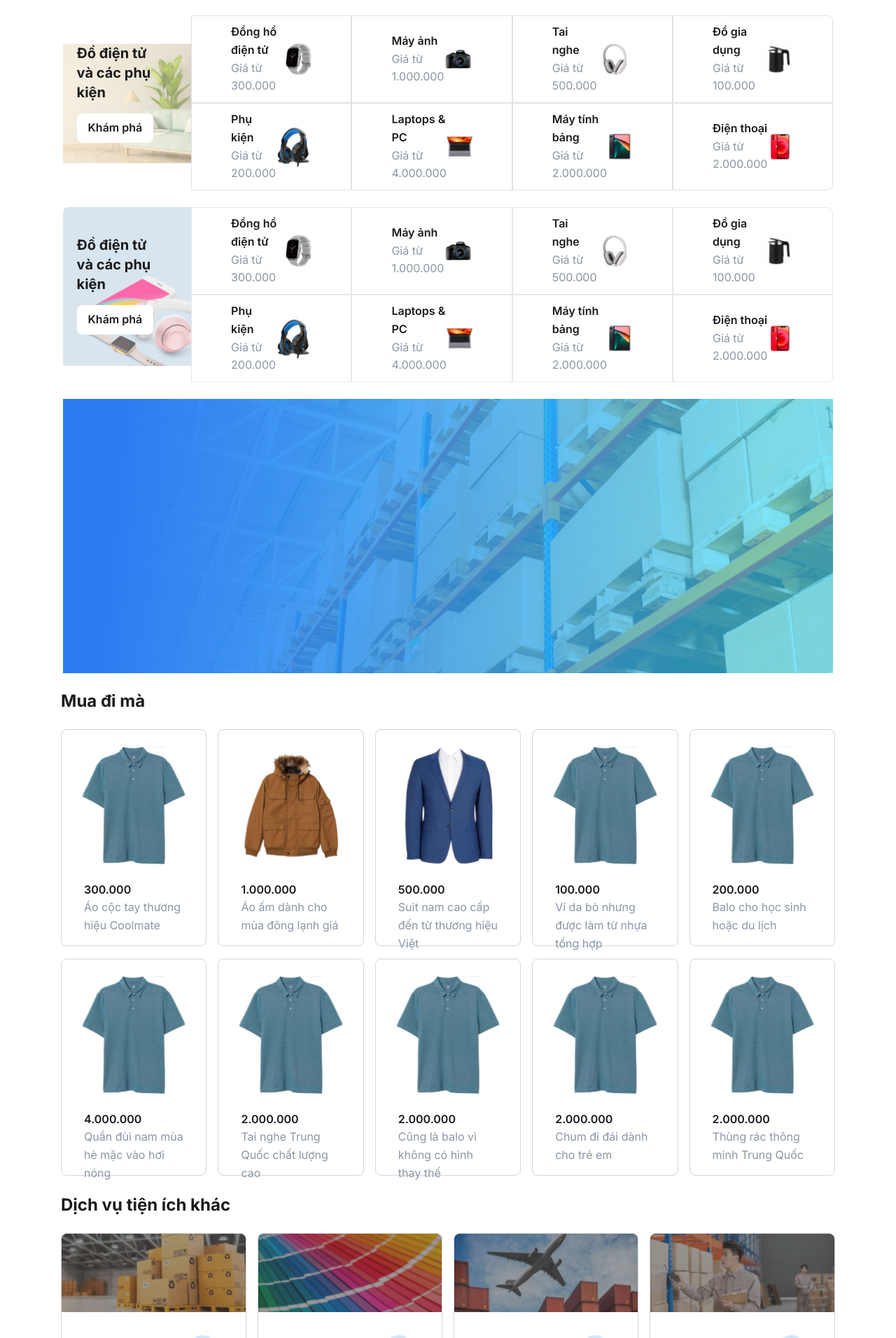
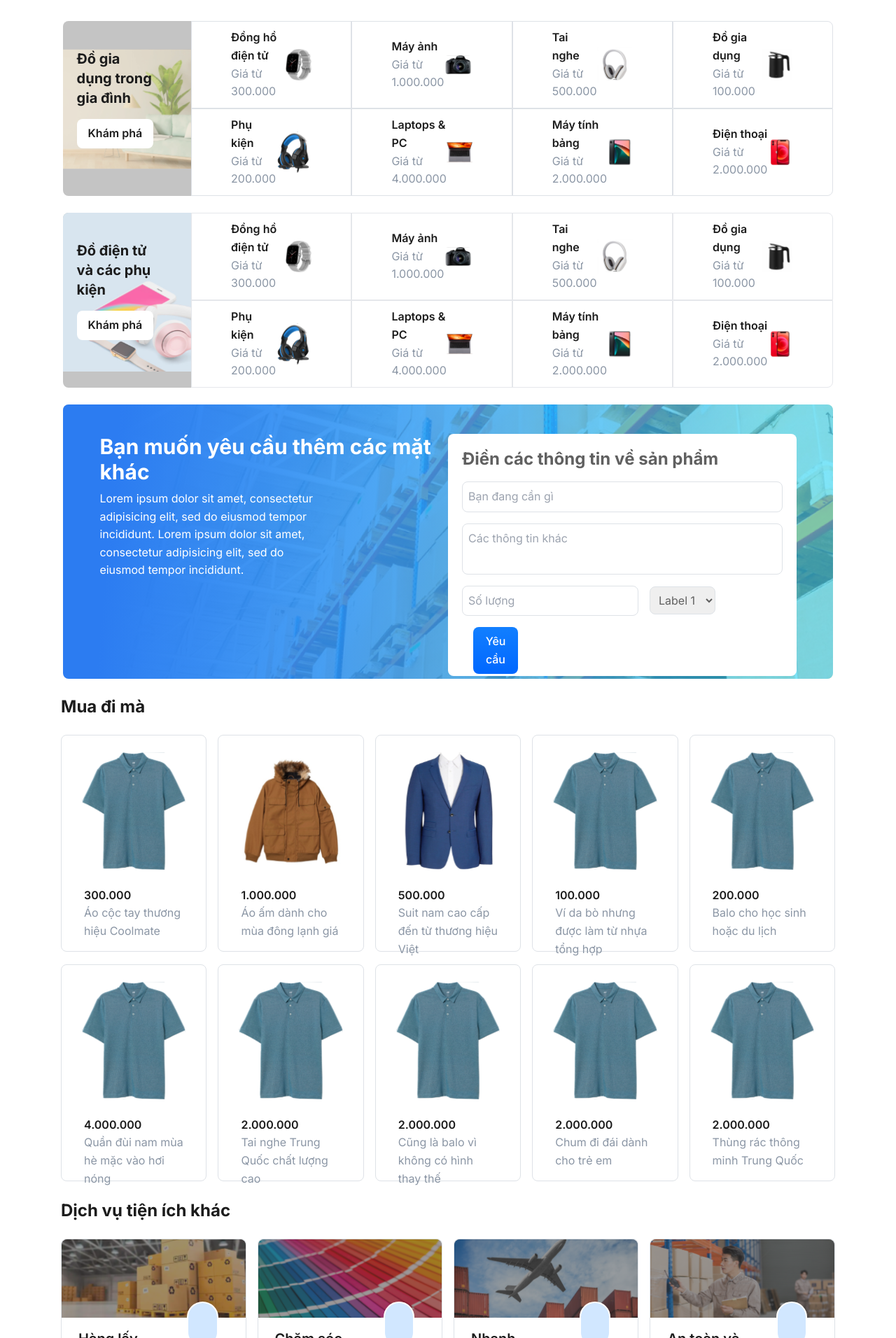
Before and after one commit to Royal-Software-Vietnam/ecommerce-app, a Next.js app: page / in a window 1280 px wide. Shown: the part 888-2800 px from the top of the page at 70% size. Built offline with nearby package versions, Linux system fonts and the light colour scheme.

Commit message:
[update] layout homepage

```diff
--- a/src/components/layout/Footer.tsx
+++ b/src/components/layout/Footer.tsx
@@ -4,7 +4,7 @@ import React from "react";
 function Footer() {
   return (
     <div>
-      <div className="h-[256px] flex w-full flex px-[6.8%]">
+      <div className="h-[256px] flex w-full flex px-[6.8%] mt-[125px]">
         <div className="w-1/3 mt-24 mr-12">
           <p className="text-xl mb-4">Lorem ipsum is placeholder text commonly used in the graphic, print, Lorem ipsum is placeholder text commonly used in the graphic, print</p>
           <div className="flex">
--- a/src/pages/home/GroupItemA.tsx
+++ b/src/pages/home/GroupItemA.tsx
@@ -16,8 +16,8 @@ const listItems = [
 function GroupItemA() {
   const route = useRouter();
   return (
-    <div className="box-container flex h-[250px] rounded-lg mt-6">
-      <div className="relative w-[20%] flex items-center">
+    <div className="box-container flex h-[250px] rounded-lg mt-8">
+      <div className="relative w-[20%] flex items-center bg-[#C4C4C4] rounded-l-lg">
         <Image
           className="h-full w-full rounded-l-lg"
           width="295"
@@ -27,7 +27,7 @@ function GroupItemA() {
         />
         <div className="absolute top-10 left-5">
           <h2 className="text-xl font-bold text-[#1C1C1C] mb-4 w-2/3">
-            Đồ điện tử và các phụ kiện
+            Đồ gia dụng trong gia đình
           </h2>
           <button className="px-4 py-2 bg-[#FFFFFF] text-[#1C1C1C] font-semibold rounded-lg mb-2 hover:brightness-75">
             Khám phá
--- a/src/pages/home/GroupItemB.tsx
+++ b/src/pages/home/GroupItemB.tsx
@@ -17,7 +17,7 @@ function GroupItemB() {
   const route = useRouter();
   return (
     <div className="box-container flex h-[250px] rounded-lg mt-6">
-      <div className="relative w-[20%] flex items-center">
+      <div className="relative w-[20%] flex items-center bg-[#C4C4C4] rounded-l-lg">
         <Image
           className="h-full w-full rounded-l-lg"
           width="295"
--- a/src/pages/home/SectionCountry.tsx
+++ b/src/pages/home/SectionCountry.tsx
@@ -1,7 +1,37 @@
-import React from 'react'
+import SectionTitle from "@/components/common/SectionTitle";
+import Image from "next/image";
+import React from "react";
+
+const listItems = [
+  { name: "Great Britain", svg: "/country.svg", storename: "shopname.co.uk" },
+  { name: "Great Britain", svg: "/country.svg", storename: "shopname.co.uk" },
+  { name: "Great Britain", svg: "/country.svg", storename: "shopname.co.uk" },
+  { name: "Great Britain", svg: "/country.svg", storename: "shopname.co.uk" },
+  { name: "Great Britain", svg: "/country.svg", storename: "shopname.co.uk" },
+  { name: "Great Britain", svg: "/country.svg", storename: "shopname.co.uk" },
+  { name: "Great Britain", svg: "/country.svg", storename: "shopname.co.uk" },
+  { name: "Great Britain", svg: "/country.svg", storename: "shopname.co.uk" },
+  { name: "Great Britain", svg: "/country.svg", storename: "shopname.co.uk" },
+  { name: "Great Britain", svg: "/country.svg", storename: "shopname.co.uk" },
+];
 
 export default function SectionCountry() {
   return (
-    <div>SectionCountry</div>
-  )
+    <div className="box-container">
+      <SectionTitle title="Đã có mặt ở các quốc gia" />
+      <div className="grid grid-cols-5 gap-3">
+        {listItems.map((item, index) => (
+          <div className="index col-span-1 flex items-center gap-3">
+            <div>
+              <Image src={item.svg} width={28} height={20} alt="" priority />
+            </div>
+            <div className="flex flex-col">
+              <p>{item.name}</p>
+              <span className="text-xs -mt-1">{item.storename}</span>
+            </div>
+          </div>
+        ))}
+      </div>
+    </div>
+  );
 }
--- a/src/pages/home/SectionInquiry.tsx
+++ b/src/pages/home/SectionInquiry.tsx
@@ -1,12 +1,94 @@
-import Image from 'next/image'
-import React from 'react'
+import Image from "next/image";
+import { useRouter } from "next/router";
+import React, { ChangeEvent, FormEvent, useRef, useState } from "react";
 
 export default function SectionInquiry() {
+  const route = useRouter();
+
+  function handleSubmit(event: FormEvent<HTMLInputElement> | FormEvent<HTMLSelectElement> | any): void {
+    event.preventDefault();
+
+    const data = {
+      name: event.target.product.value,
+      infomation: event.target.information.value,
+      quantity: event.target.quantity.value,
+      select: event.target.select.value
+    }
+
+    console.log(data);
+
+    localStorage.setItem("product", JSON.stringify(data));
+
+    event.target.reset();
+  }
+
   return (
     <div className="box-container relative flex justify-center mt-6">
-        <Image className="rounded-lg" src={"/home-4.png"} width={1190} height={446} alt='' priority />
-        <div className="absolute top-0 right-[7%] bottom-0 left-[7%] bg-inquiry">
+      <Image
+        className="rounded-lg"
+        src={"/home-4.png"}
+        width={1190}
+        height={446}
+        alt=""
+        priority
+      />
+      <div className="absolute top-0 right-[7%] bottom-0 left-[7%] bg-inquiry rounded-lg"></div>
+      <div className="absolute flex top-0.5 right-[8%] left-[8%] p-10">
+        <div className="w-1/2 flex flex-col">
+          <h2 className="text-white text-3xl font-bold mb-2">
+            Bạn muốn yêu cầu thêm các mặt khác
+          </h2>
+          <span className="text-white w-2/3">
+            Lorem ipsum dolor sit amet, consectetur adipisicing elit, sed do
+            eiusmod tempor incididunt. Lorem ipsum dolor sit amet, consectetur
+            adipisicing elit, sed do eiusmod tempor incididunt.
+          </span>
         </div>
+        <div className="w-1/2 bg-[#FFFFFF] rounded-lg h-[346px]">
+          <form onSubmit={handleSubmit} className="flex flex-col p-5 gap-4" action="/api/form-contact" method="post">
+            <h3 className="text-2xl font-bold">Điền các thông tin về sản phẩm</h3>
+            <input
+              className="p-2 border-secondary rounded-lg"
+              type="text"
+              id="product"
+              name="product"
+              placeholder="Bạn đang cần gì"
+              required
+            />
+            <textarea
+              className="p-2 border-secondary rounded-lg h-[73px]"
+              id="information"
+              name="information"
+              placeholder="Các thông tin khác"
+              required
+            />
+            <div>
+              <input
+                className="p-2 border-secondary rounded-lg mr-4"
+                type="number"
+                id="quantity"
+                name="quantity"
+                placeholder="Số lượng"
+                required
+              />
+              <select
+                className="p-2 border-secondary rounded-lg"
+                name="select"
+                id="form_select"
+              >
+                <option value={"Label 1"}>Label 1</option>
+                <option value={"Label 2"}>Label 2</option>
+              </select>
+            </div>
+            <button
+              type="submit"
+              className="w-[14%] p-1 py-2 bg-gradient-primary text-[#FFFFFF] font-medium rounded-lg ml-4 hover:brightness-75"
+            >
+              Yêu cầu
+            </button>
+          </form>
+        </div>
+      </div>
     </div>
-  )
+  );
 }
--- a/src/pages/home/SectionMain.tsx
+++ b/src/pages/home/SectionMain.tsx
@@ -65,7 +65,7 @@ function SectionMain() {
             <button className="w-[40%] p-1 bg-gradient-primary text-[#FFFFFF] font-semibold rounded-lg mb-2 hover:brightness-75">
               Đăng nhập
             </button>
-            <button className="w-[40%] p-1 bg-[#FFFFFF] text-[#0067FF] font-semibold border-secondary mb-2 hover:brightness-75">
+            <button className="w-[40%] p-1 bg-[#FFFFFF] text-[#0067FF] font-semibold border-secondary rounded-lg mb-2 hover:brightness-75">
               Đăng ký
             </button>
           </div>
--- a/src/pages/home/SectionRecommand.tsx
+++ b/src/pages/home/SectionRecommand.tsx
@@ -73,7 +73,7 @@ function SectionRecommand() {
               })
             }
           >
-            <div className="h-full p-2 rounded-lg bg-[#FFFFFF] border border-gray-300 border-solid border-[1px] group hover:cursor-pointer hover:border-[#0D6EFD]">
+            <div className="h-full p-2 rounded-lg bg-[#FFFFFF] border-secondary group hover:cursor-pointer hover:border-[#0D6EFD]">
               <div className="flex p-4 items-center h-[200px] mb-2">
                 <Image
                   className="w-full h-full group-hover:brightness-125"
--- a/src/pages/home/SectionSale.tsx
+++ b/src/pages/home/SectionSale.tsx
@@ -26,7 +26,7 @@ export default function SectionSale() {
             </div>
             <h4 className="text-[#1C1C1C] font-semibold">{item.title}</h4>
             <div className="flex py-1 justify-center w-[60px] bg-[#FFE3E3] rounded-xl">
-              <span className="text-[#EB001B] text-[14px]">25%</span>
+              <span className="text-[#EB001B] text-[14px]">-25%</span>
             </div>
           </div>
         ))}
--- a/src/pages/home/SectionService.tsx
+++ b/src/pages/home/SectionService.tsx
@@ -13,18 +13,18 @@ function SectionService() {
   return (
     <div className="w-full px-[6.8%]">
         <h1 className="py-6 text-2xl font-bold text-[#1C1C1C]">Dịch vụ tiện ích khác</h1>
-        <div className="w-full grid grid-cols-4 gap-4 h-[240px] mb-[125px]">
+        <div className="w-full grid grid-cols-4 gap-4">
           {listItems.map((item, index) => (
-            <div key={index} className="relative col-span-1 h-[200px] group hover:cursor-pointer">
-              <div className="rounded-lg bg-[#FFFFFF] border border-gray-300 border-solid border-[1px] group-hover:border-[#0D6EFD]">
-                <div className="h-[160px]">
-                  <Image className="w-full bg-[#3f3f3f] group-hover:brightness-150 rounded-t-lg" src={item.svg} alt="" width="303" height="222" />
+            <div key={index} className="relative h-[200px] col-span-1 group hover:cursor-pointer">
+              <div className="h-[200px] rounded-lg bg-[#FFFFFF] border-secondary group-hover:border-[#0D6EFD]">
+                <div className="w-full h-[120px] overflow-hidden">
+                  <Image className="w-full bg-[#3f3f3f] group-hover:brightness-150 rounded-t-lg" src={item.svg} alt="" width="303" height="120" priority/>
                 </div>
-                <div className="p-6 w-2/3">
+                <div className="px-6 py-2 w-2/3 h-[80px]">
                   <h3 className="text-[#1C1C1C] font-semibold text-xl">{item.description}</h3>
                 </div>
               </div>
-              <div className="flex items-center justify-center absolute top-[72%] right-10 bg-[#D1E7FF] w-1/6 h-1/3 flex p-5 rounded-full border border-[2px] border-solid border-[#FFFFFF] hover:-translate-y-4">
+              <div className="flex items-center justify-center absolute top-[45%] right-10 bg-[#D1E7FF] w-1/6 h-1/3 flex p-5 rounded-full border border-[2px] border-solid border-[#FFFFFF] hover:-translate-y-3">
                 <Image src={item.icon} alt="" width="18" height="18" />
               </div>
             </div>
--- a/src/styles/globals.css
+++ b/src/styles/globals.css
@@ -59,6 +59,11 @@ svg {
   cursor: pointer;
 }
 
+textarea {
+  resize: none;
+  outline: none;
+}
+
 *:hover {
   transition: all ease-in-out 0.3s;
 }
```
Also changed, not shown: src/pages/api/form-contact.js (added, +26 -0 lines), public/country.svg (added).
